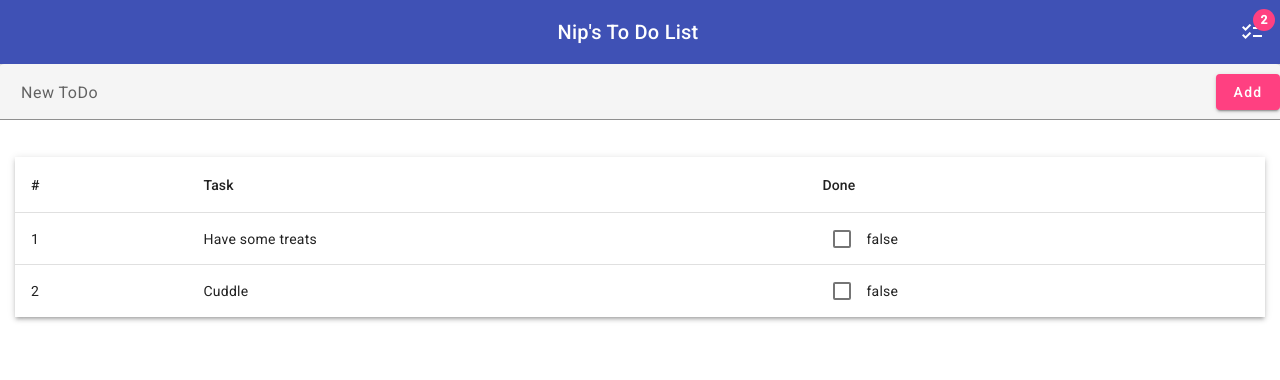
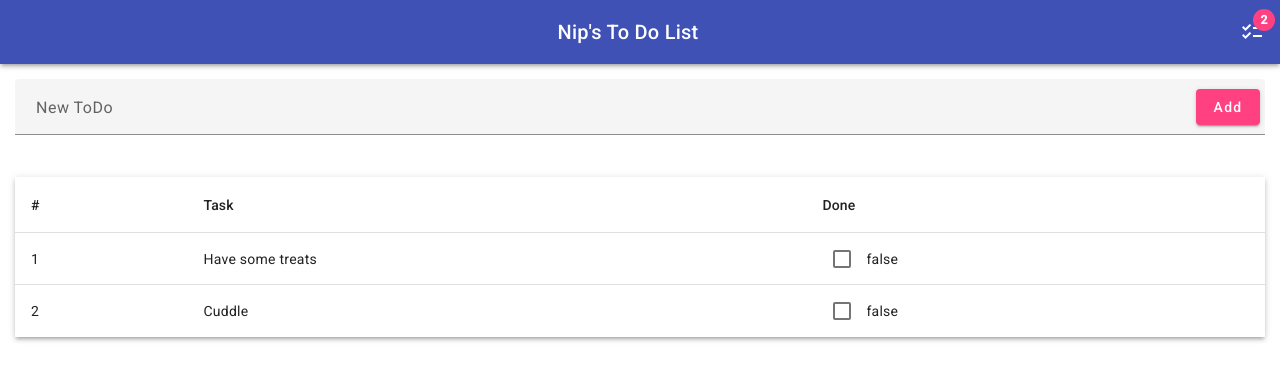
Before and after one commit to hollowmatt/pro-ng, an Angular app in the folder ch2/todo/: page / in a window 1280 px wide. Shown: the top 380 px of the page. Built offline with nearby package versions, Linux system fonts and the light colour scheme.

Commit message:
add styling

```diff
--- a/ch2/todo/src/app/app.component.css
+++ b/ch2/todo/src/app/app.component.css
@@ -1,12 +1,20 @@
 
 .spacer {
-  flex: 1 1 auto
+  flex: 1 1 auto;
 }
 
 .tableContainer {
-  padding: 15px
+  padding: 15px;
 }
 
 .fullWidth {
-  width: 100%
+  width: 100%;
 }
+
+.inputContainer {
+  margin: 15px 15px 5px;
+}
+
+.addButton {
+  margin: 5px;
+}
```
